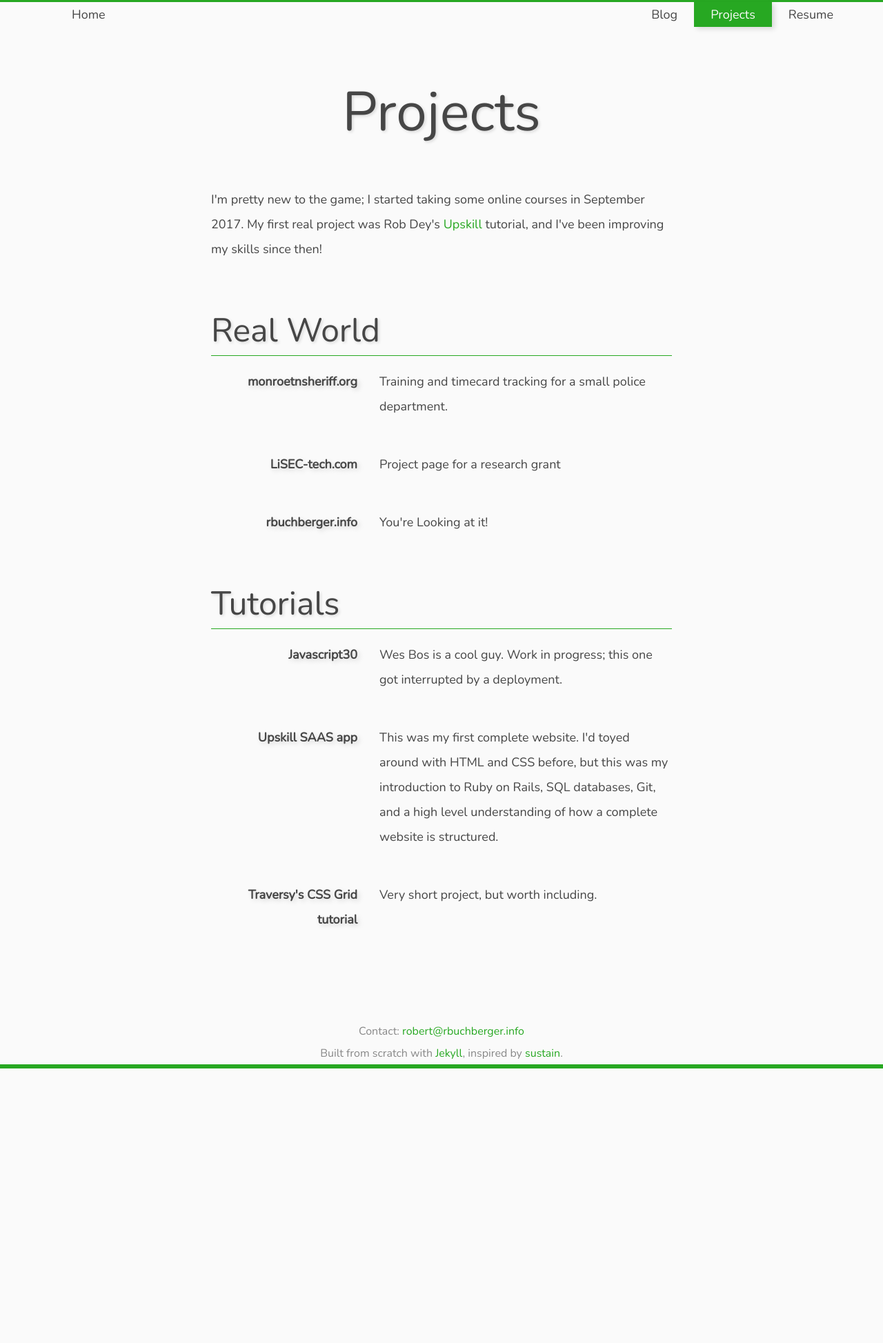
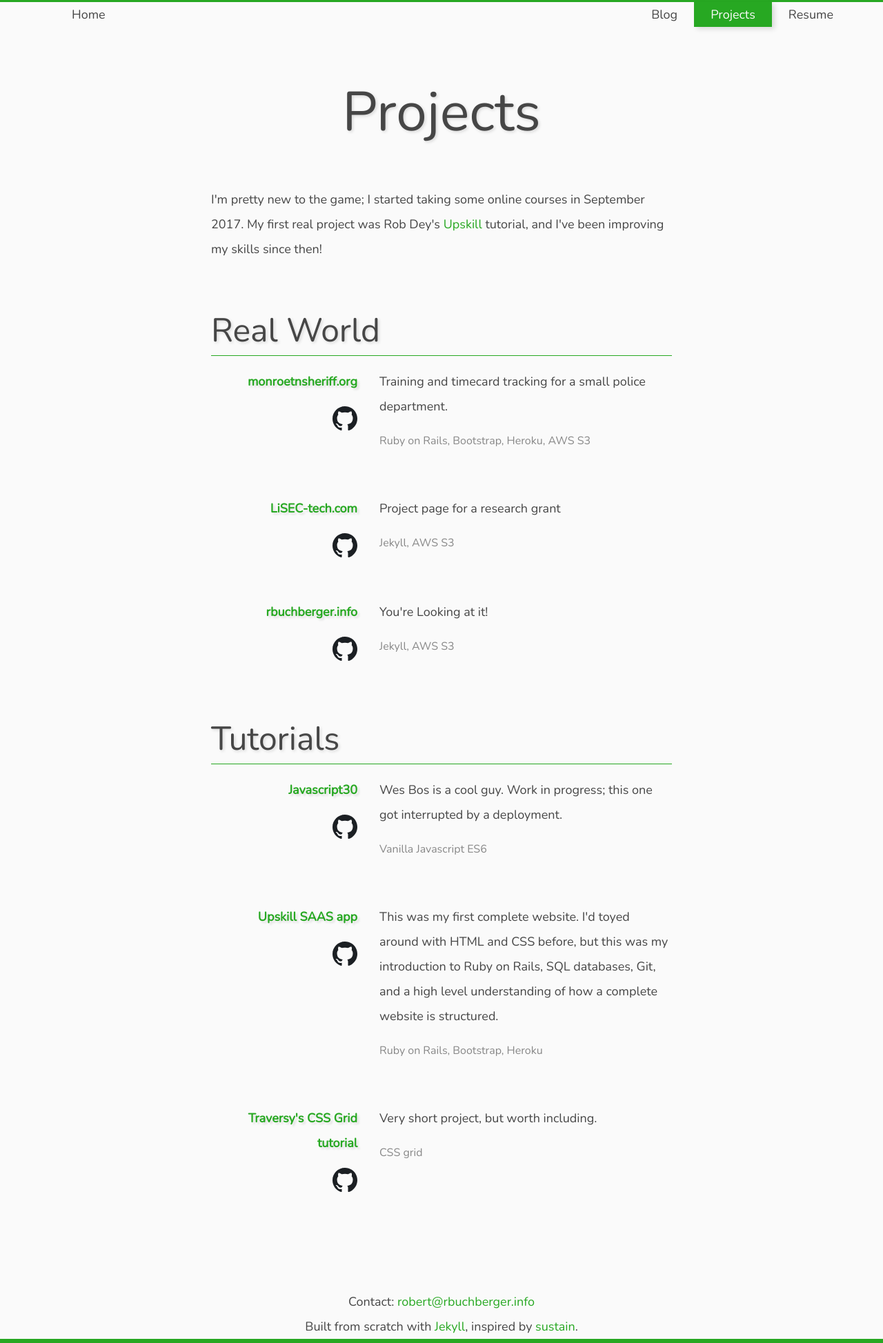
Before and after one commit to rbuchberger/robert-buchberger.com, a Jekyll site: the page built from projects.html, in a window 1280 px wide. Shown: the whole page at 69% size. Built offline with Jekyll 4.4.1, drawn with Linux system fonts in a browser that asks for light colours; before the commit the page ends 1549 px from its top, so only the background shows below that.

Commit message:
added github icons to project page

```diff
--- a/main.scss
+++ b/main.scss
@@ -58,7 +58,7 @@ h4 {
 }
 
 p {
-    margin-bottom: 2rem;
+    margin-bottom: 1rem;
 }
 
 a {
@@ -78,6 +78,48 @@ ul {
     }
 }
 
+dl {
+    display: grid;
+    grid-template-columns: [term] 1fr [description] 2fr;
+    column-gap: 2rem;
+    row-gap: 3rem;
+    vertical-align: center;
+
+    dt {
+        grid-column: term;
+        font-weight: bold;
+        text-align: right;
+        text-shadow: 3px 3px 3px rgba(0,0,0,.10);
+
+        img.icon {
+            height: 2em;
+            margin-top: 1em;
+            // display: block;
+            // margin: 0 auto;
+        }
+
+        a {
+            display: block;
+        }
+
+    }
+
+    dd {
+        grid-column: description;
+    }
+}
+
+// Special items
+
+p.muted {
+    font-size: 1rem;
+    color: var(--light-text-color);
+
+}
+
+img.icon {
+    height: 1em;
+}
 // Basic Layout
 
 html {
@@ -142,31 +184,11 @@ nav ul {
     }
 }
 
-dl {
-    display: grid;
-    grid-template-columns: [term] 1fr [description] 2fr;
-    column-gap: 2rem;
-    row-gap: 3rem;
-
-    dt {
-        grid-column: term;
-        font-weight: bold;
-        text-align: right;
-        text-shadow: 3px 3px 7px rgba(0,0,0,.15);
-    }
-
-    dd {
-        grid-column: description;
-    }
-}
-
 // footer
 
 footer {
     flex-grow: 0;
-    font-size: 1rem;
     text-align: center;
-    color: var(--light-text-color);
     border-bottom: 3px solid var(--accent-color);
     margin-top: 4rem;
     p {
--- a/projects.html
+++ b/projects.html
@@ -5,23 +5,60 @@
 
 <h2>Real World</h2>
 <dl>
-    <dt>monroetnsheriff.org</dt>
-    <dd>Training and timecard tracking for a small police department.</dd>
+    <dt>
+        <a href="http://monroetnsheriff.org">monroetnsheriff.org</a>
+        <a href="https://github.com/rbuchberger/pd-aux-training"><img class="icon" src="/images/github-mark.svg"></img></a>
+    </dt>
+    <dd>
+        <p>Training and timecard tracking for a small police department.</p>
+        <p class="muted">Ruby on Rails, Bootstrap, Heroku, AWS S3</p>
+    </dd>
 
-    <dt>LiSEC-tech.com</dt>
-    <dd>Project page for a research grant</dd>
+    <dt>
+        <a href="http://lisec-tech.com">LiSEC-tech.com</a>
+        <a href="#"><img class="icon" src="/images/github-mark.svg"></img></a>
+    </dt>
+    <dd>
+        <p>Project page for a research grant</p>
+        <p class="muted">Jekyll, AWS S3</p>
+    </dd>
 
-    <dt>rbuchberger.info</dt>
-    <dd>You're Looking at it!</dd>
+    <dt>
+        <a href="http://rbuchberger.info">rbuchberger.info</a>
+        <a href="#"><img class="icon" src="/images/github-mark.svg"></img></a>
+    </dt>
+    <dd>
+        <p>You're Looking at it!</p>
+        <p class="muted">Jekyll, AWS S3</p>
+    </dd>
+
 </dl>
 <h2>Tutorials</h2>
 <dl>
-    <dt>Javascript30</dt>
-    <dd>Wes Bos is a cool guy. Work in progress; this one got interrupted by a deployment.</dd>
+    <dt>
+        <a href="https://javascript30.com">Javascript30</a>
+        <a href="#"><img class="icon" src="/images/github-mark.svg"></img></a>
+    </dt>
+    <dd>
+        <p>Wes Bos is a cool guy. Work in progress; this one got interrupted by a deployment.<a href="https://github.com/rbuchberger/JavaScript30"></a></p>
+        <p class="muted">Vanilla Javascript ES6</p>
+    </dd>
 
-    <dt>Upskill SAAS app</dt>
-    <dd>This was my first complete website. I'd toyed around with HTML and CSS before, but this was my introduction to Ruby on Rails, SQL databases, Git, and a high level understanding of how a complete website is structured.</dd>
+    <dt>
+        <a href="https://github.com/rbuchberger/upskill_saas_tutorial">Upskill SAAS app</a>
+        <a href="#"><img class="icon" src="/images/github-mark.svg"></img></a>
+    </dt>
+    <dd>
+        <p>This was my first complete website. I'd toyed around with HTML and CSS before, but this was my introduction to Ruby on Rails, SQL databases, Git, and a high level understanding of how a complete website is structured.</p>
+        <p class="muted">Ruby on Rails, Bootstrap, Heroku</p>
+    </dd>
 
-    <dt>Traversy's CSS Grid tutorial</dt>
-    <dd>Very short project, but worth including.</dd>
+    <dt>
+        <a href="#">Traversy's CSS Grid tutorial</a>
+        <a href="https://github.com/rbuchberger/traversy-css-grid-tutorial"><img class="icon" src="/images/github-mark.svg"></img></a>
+    </dt>
+    <dd>
+        <p>Very short project, but worth including.</p>
+        <p class="muted">CSS grid</p>
+    </dd>
 </dl>
```
Also changed, not shown: images/github-mark.svg (added).
